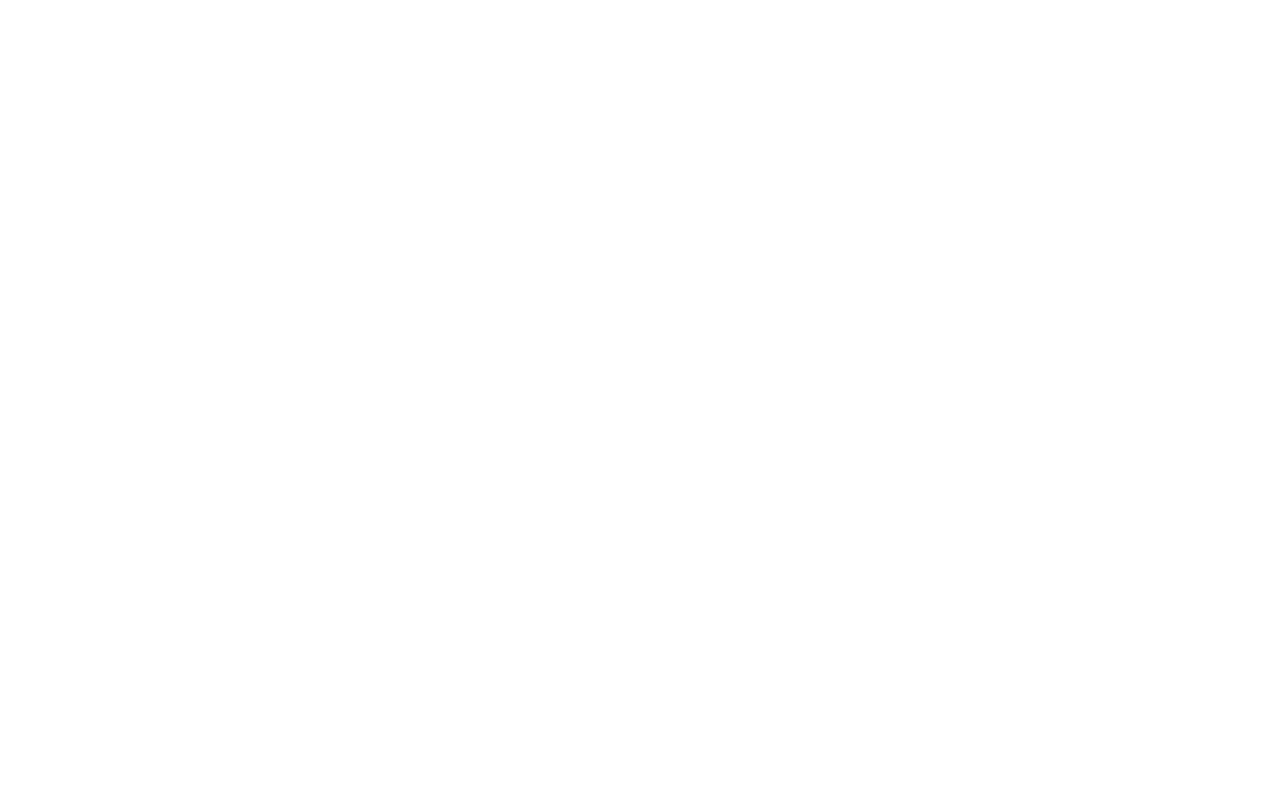
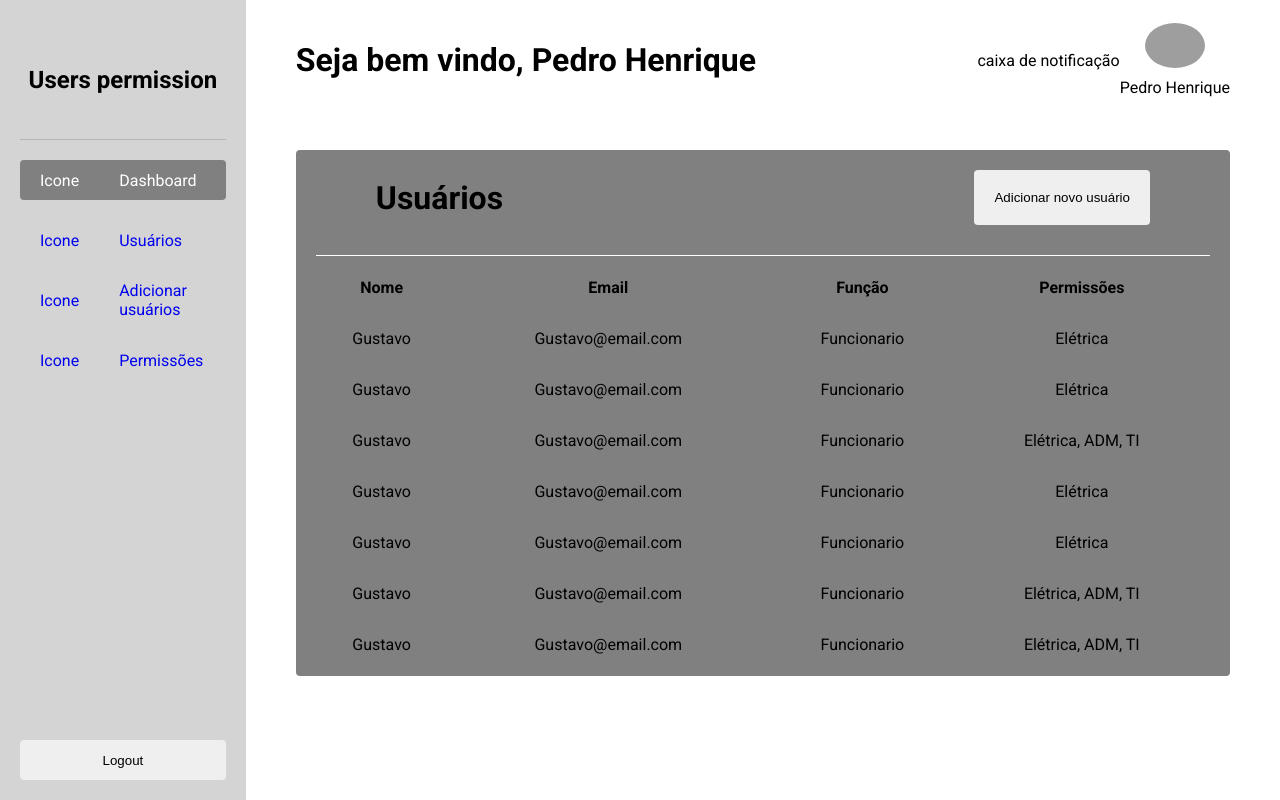
Before and after one commit to Zankei1/web, a React (Vite) app: page /users in a window 1280 px wide. Before the commit this address had no page. Built offline with nearby package versions, Linux system fonts and the light colour scheme; grey boxes are pictures that could not be loaded.

Commit message:
Made basic structure of the users page

```diff
--- a/src/App.tsx
+++ b/src/App.tsx
@@ -1,6 +1,7 @@
 import { BrowserRouter, Route, Routes } from "react-router-dom";
 import { Dashboard } from "./pages/Dashboard";
 import { Login } from "./pages/Login";
+import { Users } from "./pages/Users";
 
 export function App() {
   return (
@@ -8,6 +9,7 @@ export function App() {
       <Routes>
         <Route path="/" element={<Login />}/>
         <Route path="/dashboard" element={<Dashboard />} />
+        <Route path="/users" element={<Users />} />
       </Routes>
     </BrowserRouter>
   )
--- a/src/components/Sidebar/index.tsx
+++ b/src/components/Sidebar/index.tsx
@@ -1,3 +1,4 @@
+import { Link } from "react-router-dom";
 import styles from "./styles.module.css";
 
 export function Sidebar() {
@@ -7,22 +8,22 @@ export function Sidebar() {
                 <h1>Users permission</h1>
             </div>
             <div className={styles.linkSession}>
-                <a href="" className={`${styles.link} ${styles.active}`}>
+                <Link to="/dashboard" className={`${styles.link} ${styles.active}`}>
                     <span>Icone</span>
                     Dashboard
-                </a>
-                <a href="" className={styles.link}>
+                </Link>
+                <Link to="/users" className={styles.link}>
                     <span>Icone</span>
                     Usuários
-                </a>
-                <a href="" className={styles.link}>
+                </Link>
+                <Link to="/dashboard" className={styles.link}>
                     <span>Icone</span>
                     Adicionar usuários
-                </a>
-                <a href="" className={styles.link}>
+                </Link>
+                <Link to="/dashboard" className={styles.link}>
                     <span>Icone</span>
                     Permissões
-                </a>
+                </Link>
             </div>
             <button className={styles.signOutButton}>
                     Logout
--- /dev/null
+++ b/src/pages/Users/index.tsx
@@ -0,0 +1,75 @@
+import { Header } from "../../components/Header";
+import { Sidebar } from "../../components/Sidebar";
+import styles from "./styles.module.css";
+
+export function Users() {
+    return (
+        <div className={styles.container}>
+            <Sidebar />
+            <div className={styles.contentContainer}>
+                <Header />
+                <div className={styles.tableContainer}>
+                    <div className={styles.tableTitle}>
+                        <h1>Usuários</h1>
+                        <button>Adicionar novo usuário</button>
+                    </div>
+                    <table className={styles.table}>
+                        <thead className={styles.tableHeader}>
+                            <tr>
+                                <th>Nome</th>
+                                <th>Email</th>
+                                <th>Função</th>
+                                <th>Permissões</th>
+                            </tr>
+                        </thead>
+
+                        <tbody className={styles.tableBody}>
+                            <tr>
+                                <td>Gustavo</td>
+                                <td>Gustavo@email.com</td>
+                                <td>Funcionario</td>
+                                <td>Elétrica</td>
+                            </tr>
+                            <tr>
+                                <td>Gustavo</td>
+                                <td>Gustavo@email.com</td>
+                                <td>Funcionario</td>
+                                <td>Elétrica</td>
+                            </tr>
+                            <tr>
+                                <td>Gustavo</td>
+                                <td>Gustavo@email.com</td>
+                                <td>Funcionario</td>
+                                <td>Elétrica, ADM, TI</td>
+                            </tr>
+                            <tr>
+                                <td>Gustavo</td>
+                                <td>Gustavo@email.com</td>
+                                <td>Funcionario</td>
+                                <td>Elétrica</td>
+                            </tr>
+                            <tr>
+                                <td>Gustavo</td>
+                                <td>Gustavo@email.com</td>
+                                <td>Funcionario</td>
+                                <td>Elétrica</td>
+                            </tr>
+                            <tr>
+                                <td>Gustavo</td>
+                                <td>Gustavo@email.com</td>
+                                <td>Funcionario</td>
+                                <td>Elétrica, ADM, TI</td>
+                            </tr>
+                            <tr>
+                                <td>Gustavo</td>
+                                <td>Gustavo@email.com</td>
+                                <td>Funcionario</td>
+                                <td>Elétrica, ADM, TI</td>
+                            </tr>
+                        </tbody>
+                    </table>
+                </div>
+            </div>
+        </div>
+    )
+}
--- /dev/null
+++ b/src/pages/Users/styles.module.css
@@ -0,0 +1,47 @@
+.container {
+    display: flex;
+}
+
+.contentContainer {
+    width: 100%;
+    padding-inline: 5rem;
+    display: flex;
+    flex-direction: column;
+    gap: 3rem;
+}
+
+.tableContainer {
+    min-height: 50vh;
+    background-color: gray;
+    border-radius: .4rem;
+    padding: 2rem;
+}
+
+.tableTitle {
+    display: flex;
+    justify-content: space-between;
+    align-items: center;
+    padding-inline: 6rem;
+    padding-bottom: 3rem;
+    margin-bottom: 2rem;
+
+    border-bottom: 1px solid white;
+}
+
+.tableTitle button {
+    border-radius: .4rem;
+    border: none;
+    padding: 2rem;
+}
+
+.table {
+    width: 100%;
+}
+
+.tableBody tr {
+}
+
+.tableBody td {
+    text-align: center;
+    padding-top: 3rem;
+}
```
